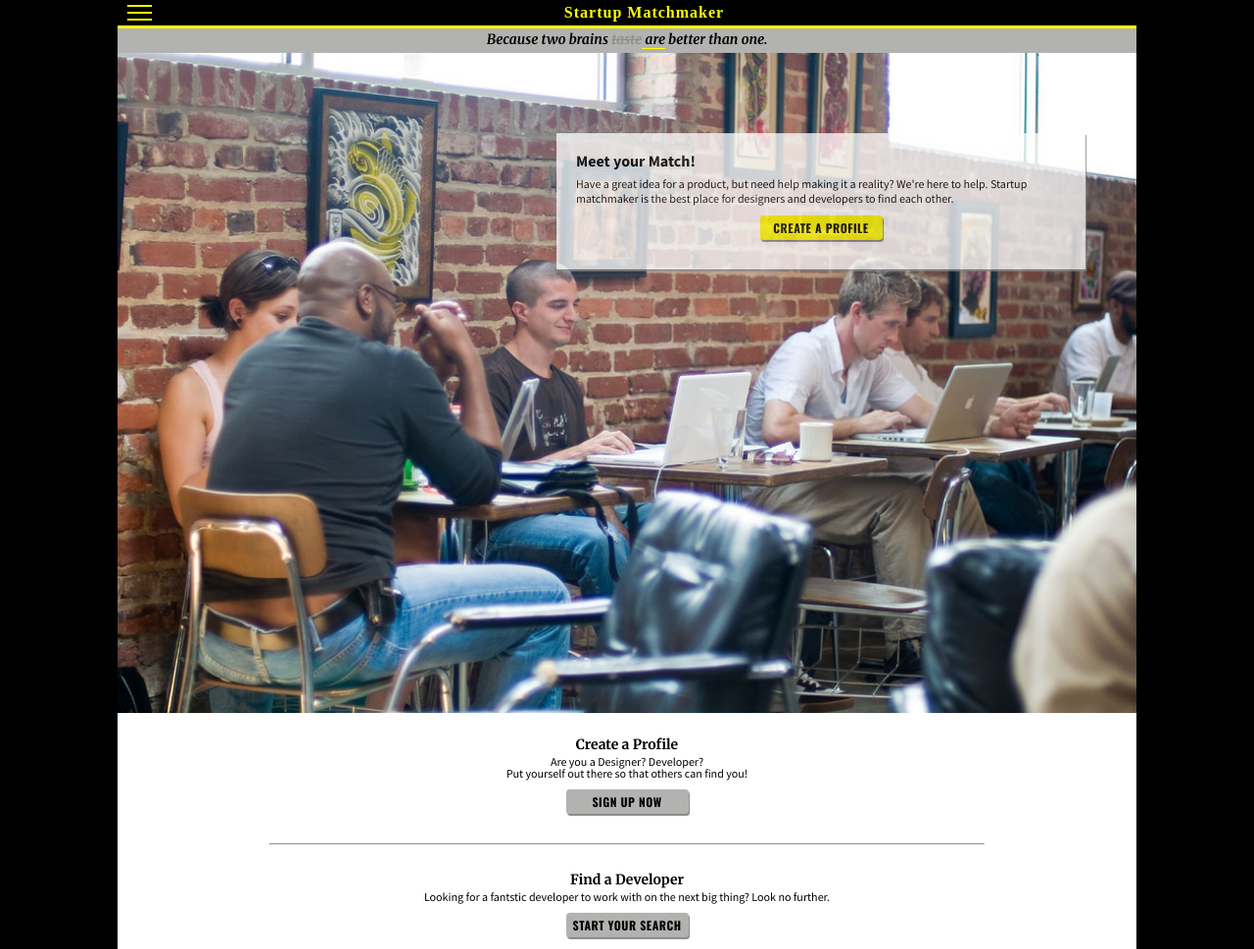
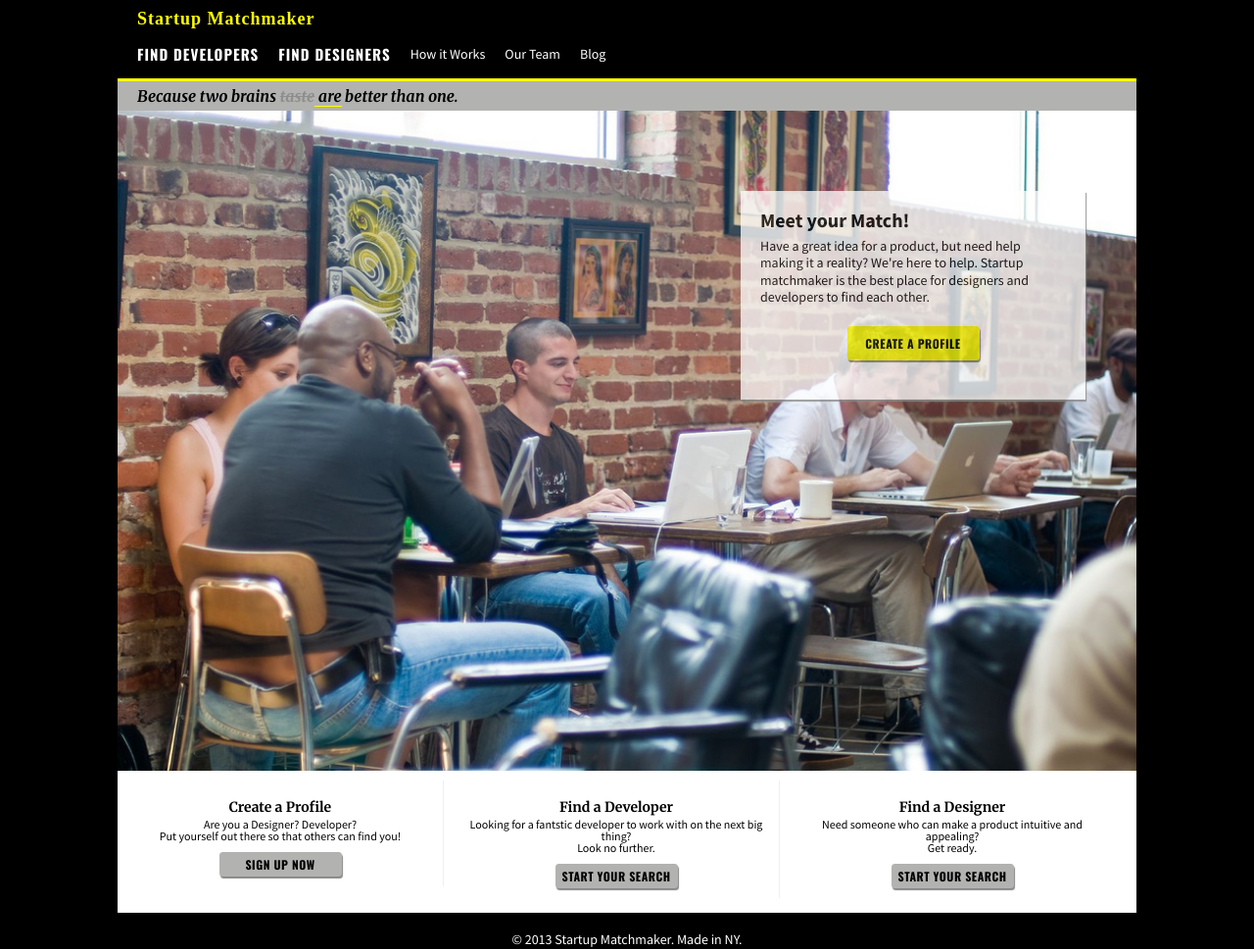
Before and after one commit to kelseyhiggins-robinson/fewd35, a plain HTML site: page HOMEWORK/08-20-14-matchmaker-responsive/index.html in a window 1280 px wide. Shown: the top 969 px of the page at 98% size. Drawn offline with nearby package versions, Linux system fonts and the light colour scheme; files whose address does not match are found by name.

Commit message:
finished matchmaker responsive

```diff
--- a/HOMEWORK/08-20-14-matchmaker-responsive/css/main.css
+++ b/HOMEWORK/08-20-14-matchmaker-responsive/css/main.css
@@ -9,6 +9,10 @@ body {
 header {
 	background: black;
 	border-bottom: 3px solid yellow;
+}
+
+.clearfix {
+	clear:both;
 }
 
 #hamburger {
@@ -141,7 +145,6 @@ aside {
 }
 
 .articles {
-	clear: both;
 	width: 100%;
 	padding: 5px 0 20px 0;
 	background-color: white;
@@ -197,7 +200,7 @@ hr {
 	text-align: center;
 }
 
-@media (min-width:525px) and (max-width: 899px) {
+@media (min-width:525px) and (max-width:899px) {
 	#hamburger {
 		display:none;
 }
@@ -263,39 +266,20 @@ hr {
 		font-size: 14;
 		padding-top: 12px;
 }
-
 	.articles {
+		padding-bottom: 10px;
+		font-size: 14px;
+		height:240px;
+}
+	.articles hr {
+	 	display:none;
+ }
+	.articles article {
 		float: left;
-	padding-bottom: 40px;
-	font-size: 14px;
-}
-
-.article1 {
-	text-align: center;
-	border-bottom-color: black;
-	border-bottom-width: 70%;
-	margin: 0 10px 20px 10px;
-}
-
-.article2 {
-	border-right: 1px solid #F0F0F0;
-}
-
-.article2, .article3 {
-	float: left;
-	width: 39%;
-	border-bottom: none;
-	padding-top: 40px;
-	padding-right: 15px;
-}
-
-hr {
-	display: none;
-}
-
-.footer {
-	clear: both;
-}
+		display: block;
+		width: 45%;
+		margin: 0 10px 0px 10px;
+}}
 
 
 @media (min-width:900px) {
@@ -303,51 +287,87 @@ hr {
 		display:none;
 }
 
-nav {
-    display:block;
+	h1 {
+		text-align: left;
+		padding: 10px 0 5px 20px;
+		font-size: 18px;
 }
 
-
-.sub-bkgrd {
-	background-color: #B2B3B1;
-	width: 100%;
-	height: 50px;
-	text-align: center;
+	nav {
+		display: block;
 	  }
 
- .sub-title{
- 	font-family: 'Merriweather', serif;
-	font-weight: 700;
-	font-style: italic;
-	font-size: 18px;
-	padding: 15px 0 15px 40px;
+	header {
+		width: 100%;
+		height: 80px;
+}
+
+	.greyBar {
+		height: 30px;
+	}
+
+	.sub-title {
+		padding: 7px 0 0 20px;
+		font-size: 16px;
+		text-align: left;
+}
+	aside {
+		width: 30%;
+		height: 75%;
+		padding: 20px;
+		margin-top: -57%;
+		margin-right: 5%;
+		min-width: 200px;
+		max-width: 500px;
+}
+
+	.asideTitle {
+		font-family: 'Source Sans Pro';
+		font-weight:700;
+		font-size: 20px;
+		margin-top: 0px;
+}
+	.asideText {
+		font-family: 'Source Sans Pro';
+		font-weight:400;
+		font-size: 14px;
+		line-height: 1.25;
+		margin-top: 8px;
+}
+
+	.createBox {
+		width: 135px;
+		height: 35px;
+		background-color: yellow;
+		border-radius: 3.5px;
+		margin: 20px auto;
+		box-shadow: 1px 2px 1px #888888;
+}
+
+	.createBox .buttonText {
+		font-size: 14;
+		padding-top: 12px;
+}
+	.articles {
+		padding-bottom: 10px;
+		font-size: 14px;
+		height:130px;
+}
+	.articles hr {
+	 	display:none;
+ }
+	.articles article {
+		float: left;
+		display: block;
+		width: 30%;
+		margin: 5px 10px 0px 10px;
+		border-right: 1px solid #F0F0F0;
+		padding-right: 10px;
+
+}
+article:last-child {
+	border-right: none;
+	padding-right: 0px;
+
 }
 }
-/*
-
-aside {
-  background:green;
-}
-
-
-nav {
-  display:none;
-}
-
-@media (min-width:500px) {
-
-  main, aside {
-    float:left;
-  }
-
-  main {
-    width:70%;
-  }
-
-  aside {
-    width:30%;
-  }
-
-
-
-}
--- a/HOMEWORK/08-20-14-matchmaker-responsive/index.html
+++ b/HOMEWORK/08-20-14-matchmaker-responsive/index.html
@@ -52,6 +52,7 @@
 					</div>
 				</aside>
 			</main>
+			<div class="clearfix"></div>
 			<div class="articles">
 				<article class="article1">
 					<h2 class="articleHeading">Create a Profile</h2>
@@ -64,7 +65,8 @@
 				<hr></hr>
 				<article class="article2">
 					<h2 class="articleHeading">Find a Developer</h2>
-					<p class="articleText">Looking for a fantstic developer to work with on the next big thing? Look no further.
+					<p class="articleText">Looking for a fantstic developer to work with on the next big thing?</p>
+					<p class="articleText">Look no further.</p>
 					</p>
 					<div class="signUpBox">
 						<h3 class="buttonText">START YOUR SEARCH</h3>
@@ -81,6 +83,7 @@
 					</div>
 				</article>
 			</div>
+			<div class="clearfix"></div>
 			<footer>
 			<div class="footer">
 				<p class="footerText">&copy; 2013 Startup Matchmaker. Made in NY.</p>
```
Lines whose indentation alone changed are shown as unchanged.
